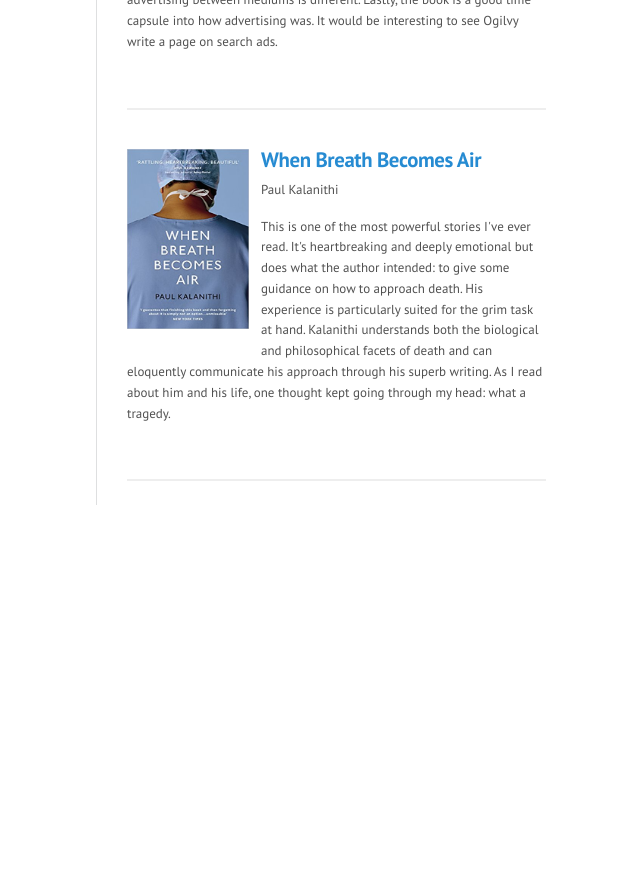
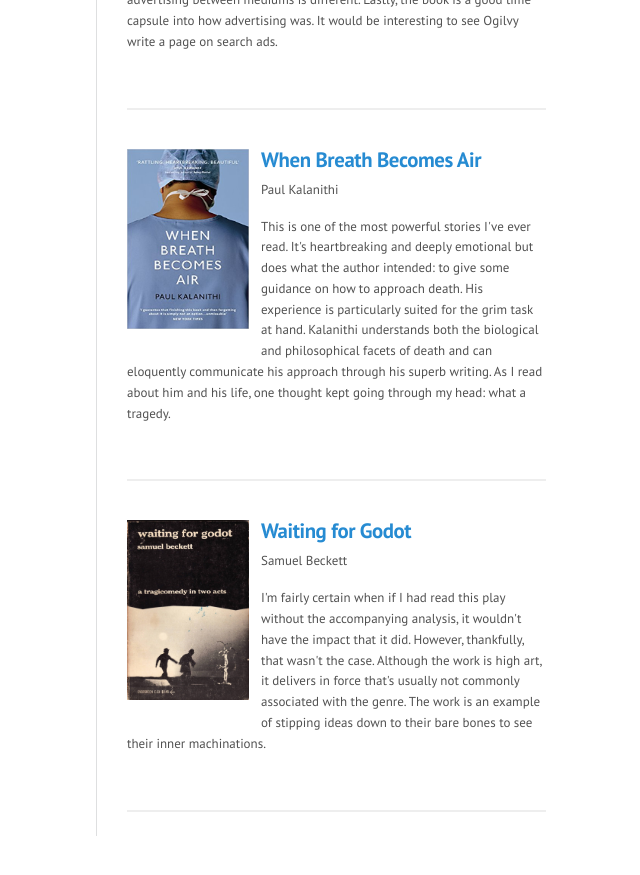
Before and after one commit to qasar/qasar.github.io, a Jekyll site: the page built from books.md, in a window 1280 px wide and 900 px high, scrolled down 7408 px. Shown: the top 875 px of the window, without its empty margins (163-803 px from the left). Built offline with Jekyll 4.4.1, drawn with Linux system fonts in a browser that asks for light colours; before the commit the page ends 7977 px from its top, so only the background shows below that.

Commit message:
Update books.md

```diff
--- a/books.md
+++ b/books.md
@@ -304,6 +304,17 @@ permalink: /books/
 
 
 
+<div class = "bookContainer">
+
+<h3><a href="https://www.amazon.com/Waiting-Godot-Tragicomedy-Two-Acts/dp/080214442X" target="_blank"><img class="book" src="http://qasaryounis.com/assets/wait.jpg" alt="book-godot" width="122" height="180"></a><a href="https://www.amazon.com/Waiting-Godot-Tragicomedy-Two-Acts/dp/080214442X">Waiting for Godot</a></h3>
+
+<p>Samuel Beckett</p>
+
+<p>I'm fairly certain when if I had read this play without the accompanying analysis, it wouldn't have the impact that it did. However, thankfully, that wasn't the case. Although the work is high art, it delivers in force that's usually not commonly associated with the genre. The work is an example of stipping ideas down to their bare bones to see their inner machinations.
+</p>
+
+</div>
+<hr>
 
 
 
```
